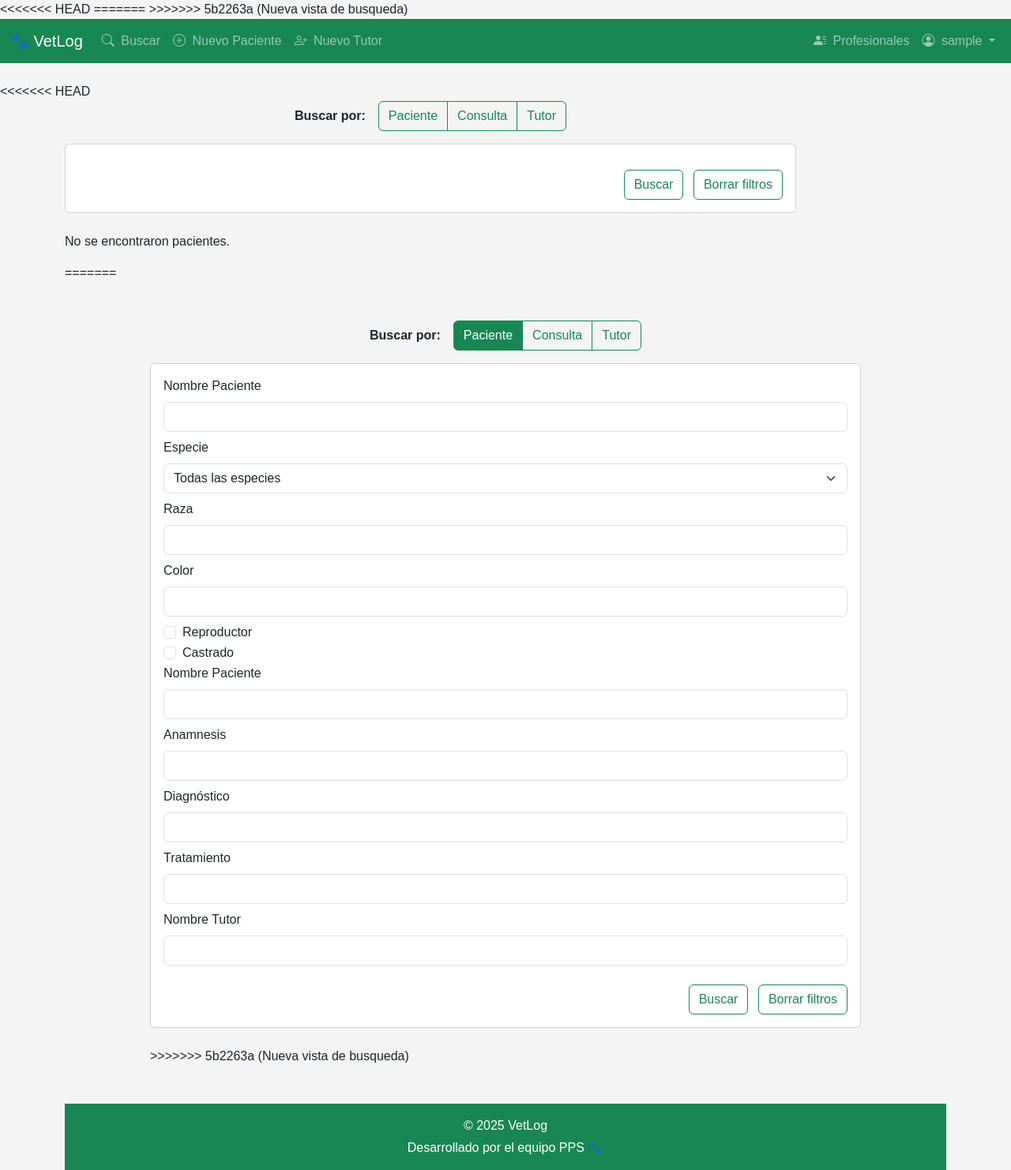
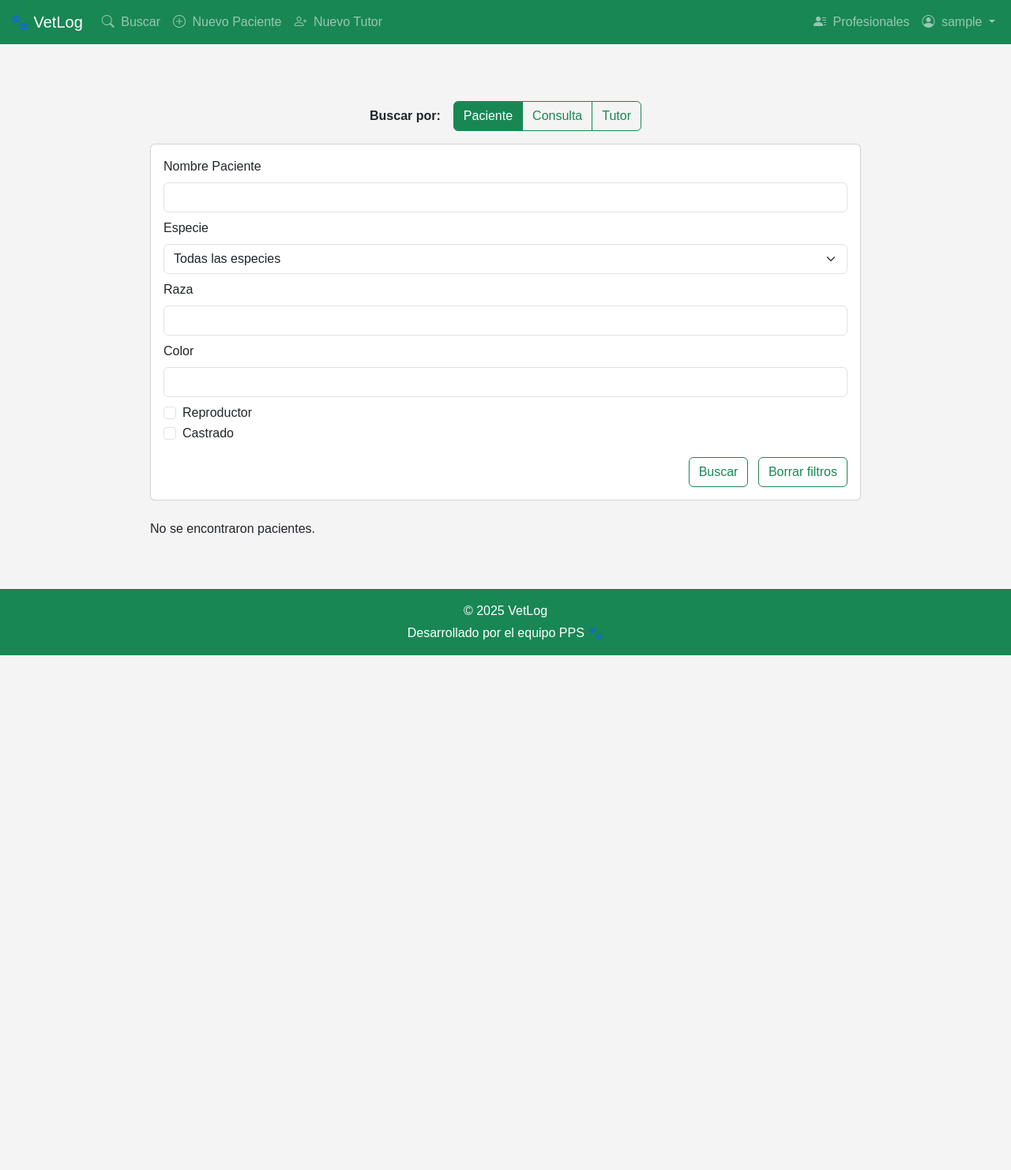
Before and after one commit to Walteriba/PPS, a Flask app: page /buscar in a window 1280 px wide. Shown: the whole page at 79% size. After the commit the page ends 830 px from the top, so only its background shows below. Run offline with Flask 3, Linux system fonts and the light colour scheme; the visitor is signed in with stand-in values (Sample User, id 1); data that the repository does not hold is empty.

Commit message:
Rebase y se resuelve conflicto

```diff
--- a/templates/index.html
+++ b/templates/index.html
@@ -4,35 +4,22 @@
   <meta charset="UTF-8">
   <title>VetLog</title>
   <link href="https://cdn.jsdelivr.net/npm/bootstrap@5.3.3/dist/css/bootstrap.min.css" rel="stylesheet">
-<<<<<<< HEAD
-  <link rel="stylesheet" href="../static/style.css">
   <link rel="stylesheet" href="https://cdn.jsdelivr.net/npm/bootstrap-icons@1.11.1/font/bootstrap-icons.css">
-=======
   <link rel="stylesheet" href="{{ url_for('static', filename='style.css') }}">
->>>>>>> 5b2263a (Nueva vista de busqueda)
 </head>
 
 <body class="d-flex flex-column min-vh-100">
   <!-- Navbar -->
   {% include 'partials/header.html' %}
 
-<<<<<<< HEAD
-  <div class="container">
-    <div class= "row">
+  <main class="flex-grow-1 d-flex justify-content-center align-items-start py-5">
+    <div class="w-100" style="max-width: 900px;">
       <!-- Buscador -->
-     <div class="col-10">
       {% include 'partials/buscador.html' %}
-     </div>
-    <!-- Tarjetas de pacientes -->
+      <!-- Tarjetas de pacientes -->
       {% include 'partials/pacientes.html' %}
     </div>
-=======
-<main class="flex-grow-1 d-flex justify-content-center align-items-start py-5">
-  <div class="w-100" style="max-width: 900px;">
-    {% include 'partials/buscador.html' %}
->>>>>>> 5b2263a (Nueva vista de busqueda)
-  </div>
-</main>
+  </main>
 
   <!-- Footer -->
   {% include 'partials/footer.html' %}
```
